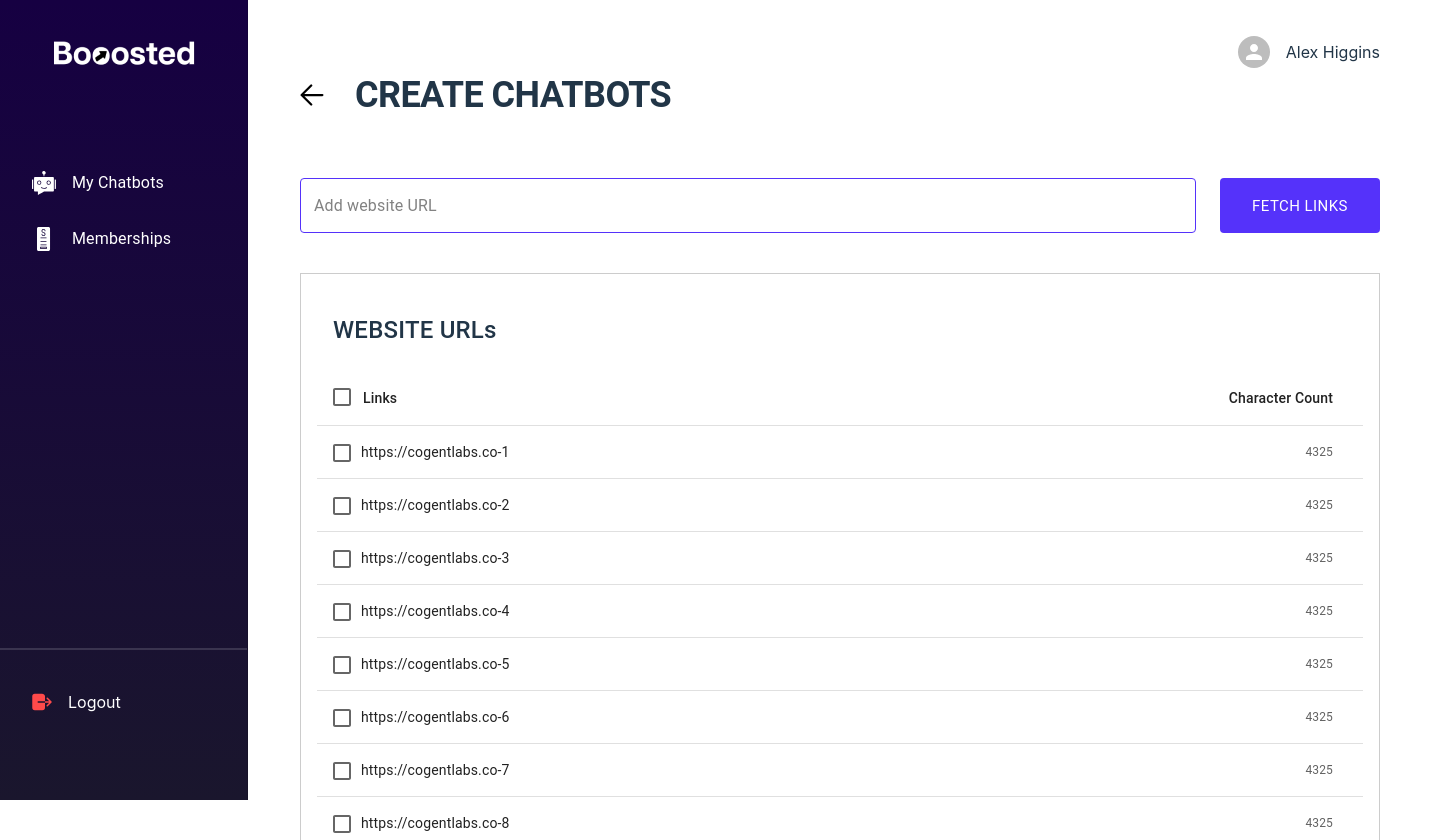
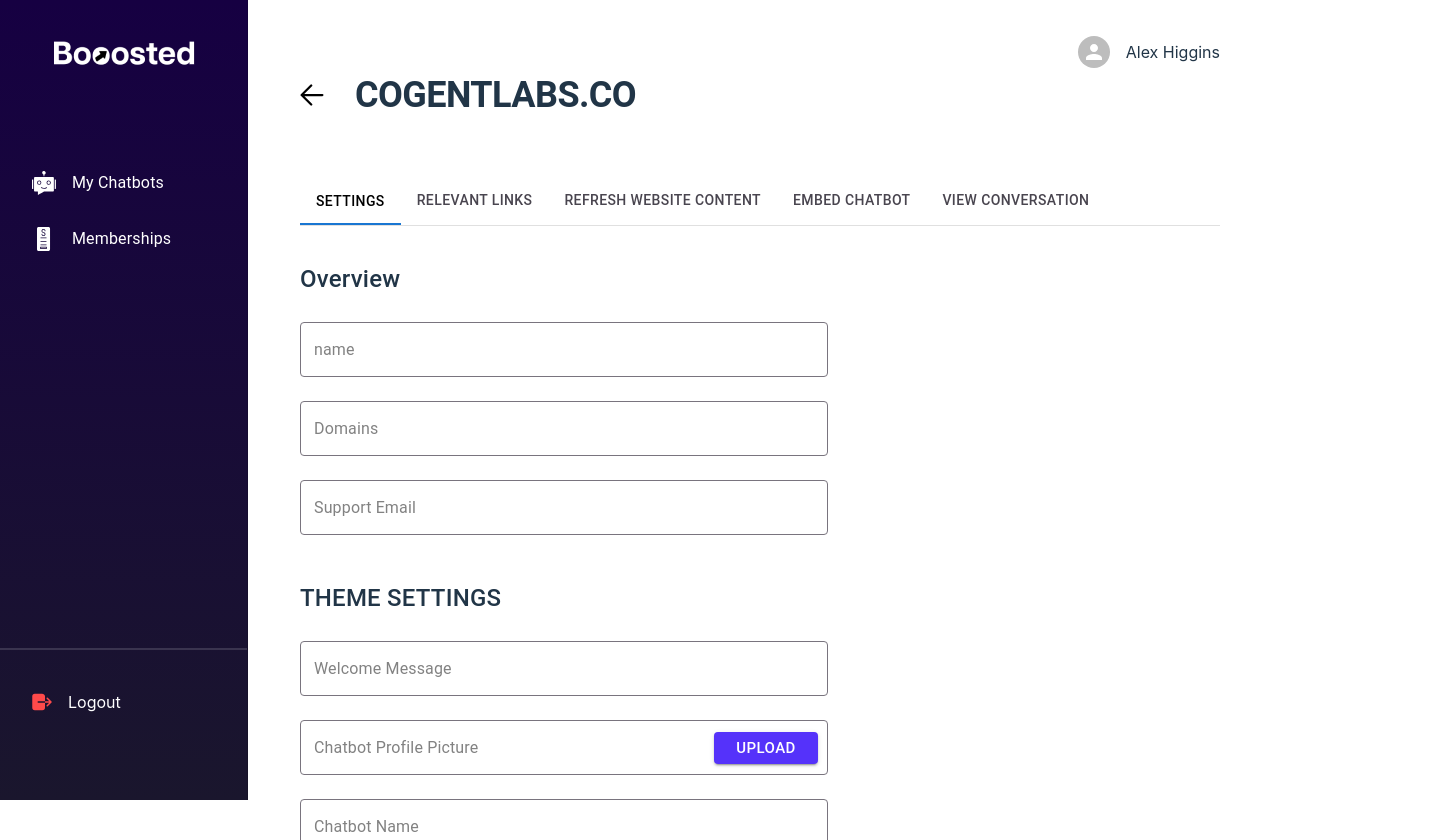
Before and after one commit to M-Faheem1/Boosted, a React (Vite) app: page / in a window 1280 px wide. Shown: the top 840 px of the page, 1440 px wide, since content can reach past the window. Built offline with nearby package versions, Linux system fonts and the light colour scheme.

Commit message:
feat/tabs (#4)

```diff
--- a/package.json
+++ b/package.json
@@ -15,10 +15,11 @@
     "@emotion/styled": "^11.11.0",
     "@mui/icons-material": "^5.11.16",
     "@mui/material": "^5.13.4",
-    "@mui/styles": "^5.13.2",
+    "@mui/styles": "^5.2.3",
     "@mui/system": "^5.13.2",
     "@mui/x-data-grid": "^6.7.0",
     "react": "^18.2.0",
+    "react-copy-to-clipboard": "^5.1.0",
     "react-dom": "^18.2.0",
     "sass": "^1.62.1"
   },
--- /dev/null
+++ b/src/common/components/CustomRadio.jsx
@@ -0,0 +1,28 @@
+import * as React from 'react';
+import Radio from '@mui/material/Radio';
+import RadioGroup from '@mui/material/RadioGroup';
+import FormControlLabel from '@mui/material/FormControlLabel';
+import FormControl from '@mui/material/FormControl';
+import FormLabel from '@mui/material/FormLabel';
+
+export default function RowRadioButtonsGroup() {
+	return (
+		<FormControl>
+			<FormLabel
+				id='demo-row-radio-buttons-group-label'
+				sx={{
+					fontSize: '12px',
+					fontWeight: '400',
+					lineHeight: '16px',
+					color: '#49454F !important',
+				}}
+			>
+				Position On Site
+			</FormLabel>
+			<RadioGroup row aria-labelledby='demo-row-radio-buttons-group-label' name='row-radio-buttons-group'>
+				<FormControlLabel value='Left' control={<Radio />} label='Left' />
+				<FormControlLabel value='Right' control={<Radio />} label='Right' />
+			</RadioGroup>
+		</FormControl>
+	);
+}
--- a/src/common/components/InputField.jsx
+++ b/src/common/components/InputField.jsx
@@ -28,7 +28,7 @@
 			MuiOutlinedInput: {
 				styleOverrides: {
 					notchedOutline: {
-						borderColor: '#5532FA',
+						borderColor: '#79747E',
 					},
 					root: {
 						[`&:hover .${outlinedInputClasses.notchedOutline}`]: {
@@ -46,7 +46,7 @@
 		},
 	});
 
-export default function CustomizedInputsStyleOverrides() {
+export default function CustomizedInputsStyleOverrides({ label, placeholder, style }) {
 	const outerTheme = useTheme();
 
 	return (
@@ -57,7 +57,7 @@
 			}}
 		>
 			<ThemeProvider theme={customTheme(outerTheme)}>
-				<TextField label='Add website URL' variant='outlined' sx={{}} />
+				<TextField label={label} variant='outlined' placeholder={placeholder} sx={{}} style={style} />
 			</ThemeProvider>
 		</Box>
 	);
--- /dev/null
+++ b/src/pages/ChatbotProfile/ChatbotProfile.jsx
@@ -0,0 +1,109 @@
+import * as React from 'react';
+import PropTypes from 'prop-types';
+import Tabs from '@mui/material/Tabs';
+import Tab from '@mui/material/Tab';
+import Typography from '@mui/material/Typography';
+import Box from '@mui/material/Box';
+import SvgPreviousPageSvg from '../../assets/svgs/components/previous-page-svg';
+import { Grid } from '@mui/material';
+import CraeteChatBotsTable from '../CreateChatBot/CreateChatBotsTable';
+import ChatbotSettings from './ChatbotSettings';
+import { color, fontWeight } from '@mui/system';
+import RelevantLinks from './RelevantLinks';
+import EmbedChatbot from './EmbedChatbot';
+
+function TabPanel(props) {
+	const { children, value, index, ...other } = props;
+
+	return (
+		<div
+			role='tabpanel'
+			hidden={value !== index}
+			id={`simple-tabpanel-${index}`}
+			aria-labelledby={`simple-tab-${index}`}
+			{...other}
+		>
+			{value === index && (
+				<Box sx={{ p: 3 }}>
+					<Typography>{children}</Typography>
+				</Box>
+			)}
+		</div>
+	);
+}
+
+TabPanel.propTypes = {
+	children: PropTypes.node,
+	index: PropTypes.number.isRequired,
+	value: PropTypes.number.isRequired,
+};
+
+function a11yProps(index) {
+	return {
+		id: `simple-tab-${index}`,
+		'aria-controls': `simple-tabpanel-${index}`,
+	};
+}
+
+export default function BasicTabs() {
+	const [value, setValue] = React.useState(0);
+
+	const handleChange = (event, newValue) => {
+		setValue(newValue);
+	};
+
+	return (
+		<Box sx={{ width: '100%' }}>
+			<Grid sx={{'.tabpanel .MuiBox-root': {
+        padding:0,
+      }}}>
+				<Grid sx={{ display: 'flex', alignItems: 'center', gap: '31px',}}>
+					<SvgPreviousPageSvg />
+					<Typography sx={{ fontSize: '36px', fontWeight: '700', lineHeight: '54px' }} variant='h1'>
+						COGENTLABS.CO
+					</Typography>
+				</Grid>
+				<Box
+					sx={{
+						borderBottom: 1,
+						borderColor: 'divider',
+						marginTop: '55px',
+						' .Mui-selected ': { color: '#000000 !important', outline:'none' },
+						'.MuiTab-textColorPrimary': { color: '#49454F' },
+
+					}}
+				>
+					<Tabs value={value} onChange={handleChange} aria-label='basic tabs example'>
+						<Tab
+							label='Settings'
+							{...a11yProps(0)}
+							sx={{
+								fontWeight: 500,
+								fontSize: '14px',
+								lineHeight: '20px',
+							}}
+						/>
+						<Tab label='Relevant Links' {...a11yProps(1)} />
+						<Tab label='Refresh Website Content' {...a11yProps(2)} />
+						<Tab label='Embed Chatbot' {...a11yProps(3)} />
+						<Tab label='View Conversation' {...a11yProps(4)} />
+					</Tabs>
+				</Box>
+				<TabPanel className='tabpanel' value={value} index={0} sx={{
+        }}>
+					<ChatbotSettings />
+				</TabPanel>
+				<TabPanel className='tabpanel' value={value} index={1}>
+        <RelevantLinks />
+				</TabPanel>
+				<TabPanel className='tabpanel' value={value} index={2}></TabPanel>
+				<TabPanel value={value} index={3}>
+					<EmbedChatbot />
+				</TabPanel>
+				<TabPanel className='tabpanel' value={value} index={4}>
+					Item Five
+				</TabPanel>
+			</Grid>
+		</Box>
+	);
+}
--- /dev/null
+++ b/src/pages/ChatbotProfile/ChatbotSettings.jsx
@@ -0,0 +1,115 @@
+import { Box, FormControl, FormHelperText, Grid, InputLabel, Typography } from '@mui/material';
+import * as React from 'react';
+import CustomizedInputsStyleOverrides from '../../common/components/InputField';
+import RowRadioButtonsGroup from '../../common/components/CustomRadio';
+import CustomButton from '../../common/components/CustomButton';
+import { fontSize } from '@mui/system';
+
+function ChatbotSettings() {
+	return (
+		<Box sx={{ maxWidth: '528px' }}>
+			<Grid sx={{ marginTop:'40px !important'}}>
+				<Typography
+					sx={{
+						fontWeight: 500,
+						fontSize: '24px',
+						lineHeight: '26px',
+					}}
+				>
+					Overview
+				</Typography>
+				<Grid sx={{ display: 'flex', flexDirection: 'column', marginTop: '30px', gap: '24px' }}>
+					<FormControl className='nks' sx={{}}>
+						<CustomizedInputsStyleOverrides
+							label={'name'}
+							placeholder={'cogentlabs.co'}
+							style={{
+								width: '528px',
+							}}
+						/>
+					</FormControl>
+					<FormControl sx={{}}>
+						<CustomizedInputsStyleOverrides
+							label={'Domains'}
+							placeholder={'Domain.com'}
+							style={{
+								width: '528px',
+							}}
+						/>
+					</FormControl>
+					<FormControl sx={{}}>
+						<CustomizedInputsStyleOverrides
+							label={'Support Email'}
+							placeholder={'booosted@gmail.com'}
+							style={{
+								width: '528px',
+							}}
+						/>
+					</FormControl>
+				</Grid>
+			</Grid>
+			<Grid sx={{ marginTop: '50px' }}>
+				<Typography
+					sx={{
+						fontWeight: 500,
+						fontSize: '24px',
+						lineHeight: '26px',
+					}}
+				>
+					THEME SETTINGS
+				</Typography>
+				<Grid sx={{ display: 'flex', flexDirection: 'column', marginTop: '30px', gap: '24px' }}>
+					<FormControl className='nks' sx={{}}>
+						<CustomizedInputsStyleOverrides
+							label={'Welcome Message'}
+							placeholder={'Hi. I am Alex.'}
+							style={{
+								width: '528px',
+							}}
+						/>
+					</FormControl>
+					<FormControl sx={{}}>
+						<CustomizedInputsStyleOverrides
+							label={'Chatbot Profile Picture'}
+							placeholder={'avtar.png'}
+							style={{
+								width: '528px',
+							}}
+						/>
+						<CustomButton
+							text={'Upload'}
+							style={{
+								position: 'absolute',
+								right: '10px',
+								top: '50%',
+								transform: 'translateY(-50%)',
+                padding:'3px 22px',
+                fontSize:'15px',
+                fontWeight:'500',
+                lineHeight:'26px',
+                width:'104px',
+							}}
+						/>
+					</FormControl>
+					<FormControl sx={{}}>
+						<CustomizedInputsStyleOverrides
+							label={'Chatbot Name'}
+							placeholder={'Alex'}
+							style={{
+								width: '528px',
+							}}
+						/>
+					</FormControl>
+					<FormControl sx={{}}>
+						<RowRadioButtonsGroup />
+					</FormControl>
+				</Grid>
+			</Grid>
+			<Grid sx={{ display: 'flex', justifyContent: 'flex-end' }}>
+				<CustomButton text={'Save changes'} />
+			</Grid>
+		</Box>
+	);
+}
+
+export default ChatbotSettings;
--- /dev/null
+++ b/src/pages/ChatbotProfile/EmbedChatbot.jsx
@@ -0,0 +1,60 @@
+// import { Button } from '@mui/base';
+// import React from 'react';
+// import CopyToClipboard from 'react-copy-to-clipboard';
+
+// function EmbedChatbot() {
+// 	return (
+// 		<textarea
+// 			style={{
+// 				height: '500px',
+// 				border: '1px solid black',
+// 			}}
+// 		>
+// 			<CopyToClipboard text='Text to be copied'>
+// 				<Button variant='contained'>Copy to Clipboard</Button>
+// 			</CopyToClipboard>
+// 		</textarea>
+// 	);
+// }
+
+// export default EmbedChatbot;
+
+import React, { useState } from 'react';
+import { CopyToClipboard } from 'react-copy-to-clipboard';
+import { Button, TextField, Box } from '@mui/material';
+
+function EmbedChatbot() {
+  const [text, setText] = useState('');
+  const [isCopied, setIsCopied] = useState(false);
+
+  const handleTextChange = (event) => {
+    setText(event.target.value);
+    setIsCopied(false);
+  };
+
+  const handleCopy = () => {
+    setIsCopied(true);
+  };
+
+  return (
+    <Box>
+      <TextField
+        multiline
+        rows={4}
+        variant="outlined"
+        value={text}
+        onChange={handleTextChange}
+        label="Enter text"
+      />
+      <Box mt={2}>
+        <CopyToClipboard text={text} onCopy={handleCopy}>
+          <Button variant="contained">
+            {isCopied ? 'Copied!' : 'Copy to Clipboard'}
+          </Button>
+        </CopyToClipboard>
+      </Box>
+    </Box>
+  );
+}
+
+export default EmbedChatbot;
--- /dev/null
+++ b/src/pages/ChatbotProfile/RelevantLinks.jsx
@@ -0,0 +1,18 @@
+import { Grid } from '@mui/material';
+import React from 'react';
+import CraeteChatBotsTable from '../CreateChatBot/CreateChatBotsTable';
+import CustomButton from '../../common/components/CustomButton';
+import { Box } from '@mui/system';
+
+function RelevantLinks() {
+	return (
+		<Box>
+			<CraeteChatBotsTable />
+      <Grid sx={{display:'flex', justifyContent:'flex-end', mt:3}}>
+			<CustomButton text={'Save changes'} />
+      </Grid>
+		</Box>
+	);
+}
+
+export default RelevantLinks;
--- a/src/pages/CreateChatBot/CreateChatBot.jsx
+++ b/src/pages/CreateChatBot/CreateChatBot.jsx
@@ -17,7 +17,7 @@
 				</Typography>
 			</Grid>
 			<Grid className='input-wrapper' sx={{ display: 'flex', gap: '24px', marginTop: '56px' }}>
-				<CustomizedInputsStyleOverrides />
+				<CustomizedInputsStyleOverrides label={'Enter Website URL'} placeholder={'Add website URL'}/>
 				<CustomButton
 					text={'fetch links'}
 					style={{
--- a/src/pages/CreateChatBot/CreateChatBotsTable.jsx
+++ b/src/pages/CreateChatBot/CreateChatBotsTable.jsx
@@ -48,7 +48,6 @@
 				hideFooterPagination
 				checkboxSelection
 				disableColumnMenu
-				className='testtttt'
 				sx={{
 					boxShadow: 'none',
 					border: 'none',
--- a/src/pages/Dashboard/Dahboard.jsx
+++ b/src/pages/Dashboard/Dahboard.jsx
@@ -5,6 +5,7 @@
 import SvgProfilePicSvg from '../../assets/svgs/components/profile-pic-svg';
 import { Grid } from '@mui/material';
 import CreateChatBot from '../CreateChatBot/CreateChatBot';
+import BasicTabs from '../ChatbotProfile/ChatbotProfile';
 
 export default function Dashboard() {
 	return (
@@ -28,7 +29,8 @@
 					<SvgProfilePicSvg /> <span>Alex Higgins</span>{' '}
 				</Grid>
 				{/* <MyChatBots /> */}
-				<CreateChatBot />
+				{/* <CreateChatBot /> */}
+				<BasicTabs />
 			</Box>
 		</Box>
 	);
```
Also changed, not shown: 1 other file (tests, documents, lock files or other folders).
